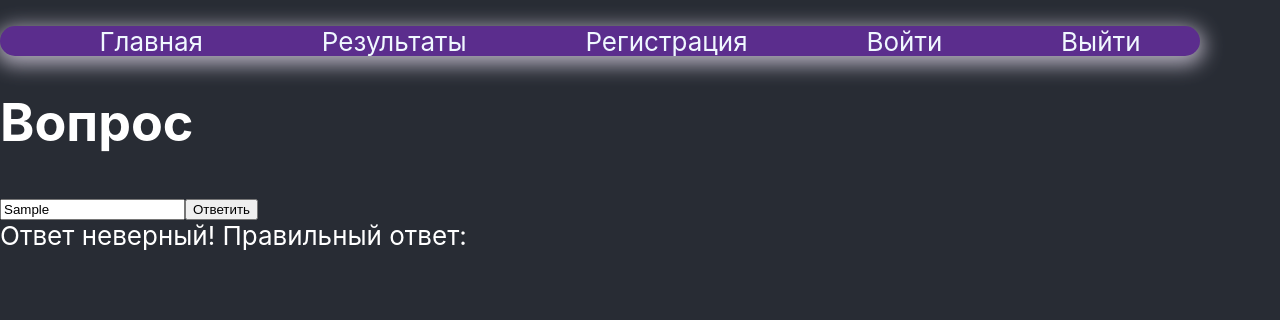
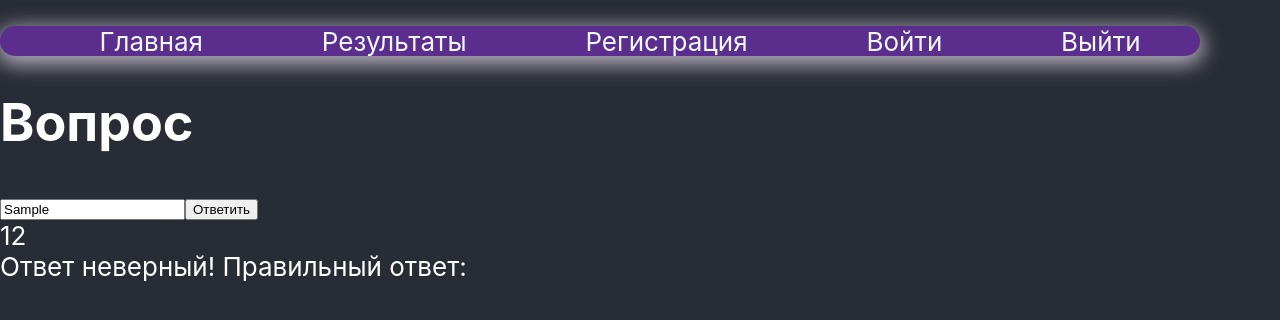
Before and after one commit to Xanaduxan/project-your-game, a React (Create React App) app in the folder frontend/: page /play/1 in a window 1280 px wide. Both pictures are taken after typing "Sample" into the empty fields and a click on the button "Ответить". Shown: the top 320 px of the page. Built offline with nearby package versions, Linux system fonts and the light colour scheme; no server answers.

Commit message:
added check answer

```diff
--- a/frontend/src/features/QuestionPage/QuestionPage.tsx
+++ b/frontend/src/features/QuestionPage/QuestionPage.tsx
@@ -1,19 +1,19 @@
-import React, { useState } from 'react';
-import { useParams, useNavigate } from 'react-router-dom';
+import React, { useEffect, useState } from 'react';
+import { useParams, useNavigate, Navigate } from 'react-router-dom';
 import { useSelector } from 'react-redux';
 import './QuestionPage.css';
 import { RootState } from '../redux/store';
 
 function QuestionPage() : JSX.Element {
 const { id } = useParams();
-const { questions } = useSelector((state:RootState) => state.questionState)
+const { questions } = useSelector((state:RootState) => state.questionState);
 const question = questions.find((quest) => quest.id === Number(id));
 
-const [check, setCheck] = useState('none')
+const [check, setCheck] = useState('none');
 
 const [answer, setAnswer] = useState('');
-
-
+const navigate = useNavigate();
+const [count, setCount] = useState(20);
 const handleSubmit = (e: React.FormEvent) : void => {
     e.preventDefault();
 //     if (question) {
@@ -25,11 +25,23 @@ const handleSubmit = (e: React.FormEvent) : void => {
 //       score -= question.price;
 //     }
 //   }
+};
+useEffect(() => {
+  const timer = setTimeout(() => {
+    setCount(count - 1);
+}, 1000);
+if (count === 0) {
+    clearTimeout(timer);
 }
-
+}, [count]);
 const showAnswer = () => {
-    setCheck('wrong')
-}
+    if (answer.toLowerCase() === question?.answer.toLowerCase()) {
+      setCheck('right');
+      setTimeout(() => { navigate('/play'); }, 1000);
+    } else {
+      setCheck('wrong');
+    }
+};
 
   return (
     <>
@@ -37,17 +49,20 @@ const showAnswer = () => {
     <h1>Вопрос</h1>
     <p>{question?.question}</p>
     <form onSubmit={handleSubmit}>
-      <input onChange={(e) => setAnswer(e.target.value)}
-      value={answer}
-      name="answer" type="text" />
+      <input
+        onChange={(e) => setAnswer(e.target.value)}
+        value={answer}
+        name="answer"
+        type="text"
+      />
       <button onClick={showAnswer} type="submit">Ответить</button>
-    { check === 'right' && (<div className="right">Правильно! Ты заработал{question?.price}</div>)}
-    { check ==='wrong' && (<div className="wrong">Ответ неверный! Правильный ответ:{question?.answer}</div>)}
+      <div>{!count ? 'Time is out' : count}</div>
+    { check === 'right' && (<div className="right">Правильно! Ты заработал {question?.price}</div>)}
+    { check === 'wrong' && (<div className="wrong">Ответ неверный! Правильный ответ: {question?.answer}</div>)}
     </form>
 
-
     </>
-  )
+  );
 }
 
-export default QuestionPage
+export default QuestionPage;
```
